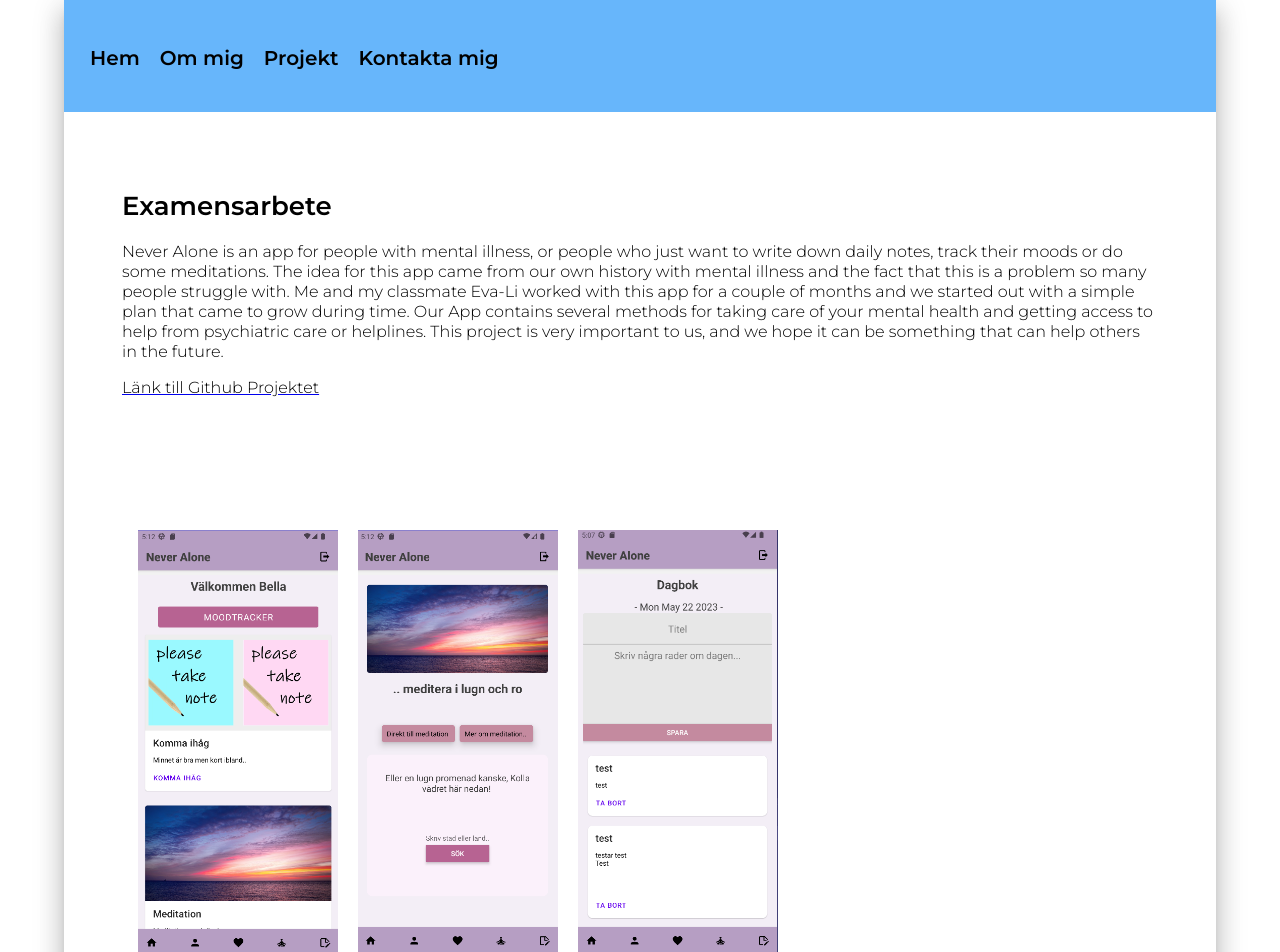
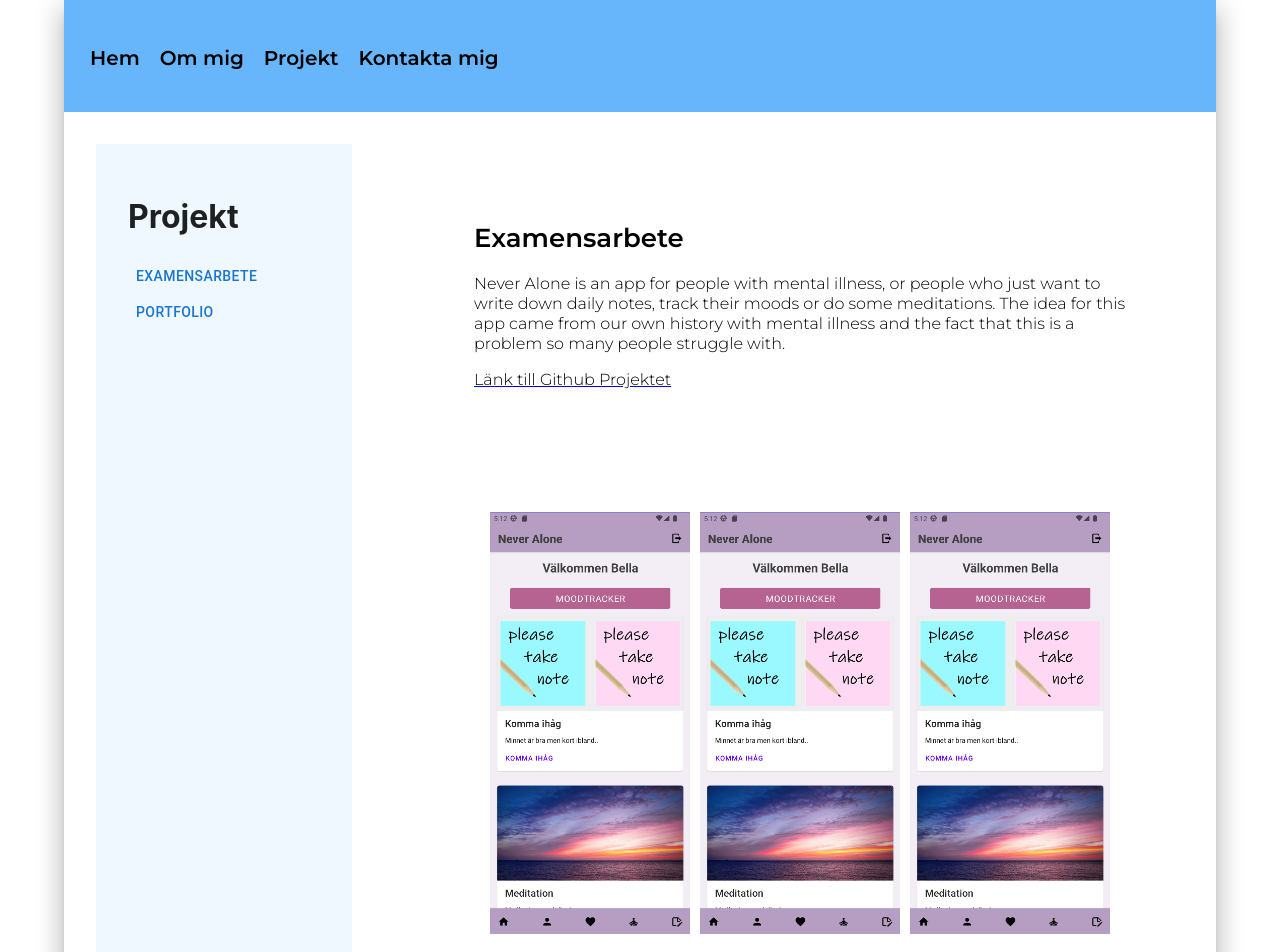
Before and after one commit to isabellaes/portfolio, a React (Create React App) app: page /projects in a window 1280 px wide. Shown: the top 952 px of the page. Built offline with nearby package versions, Linux system fonts and the light colour scheme.

Commit message:
update productpage and form layout

```diff
--- a/package.json
+++ b/package.json
@@ -3,6 +3,7 @@
   "version": "0.1.0",
   "private": true,
   "dependencies": {
+    "@emailjs/browser": "^3.11.0",
     "@emotion/react": "^11.11.1",
     "@emotion/styled": "^11.11.0",
     "@mui/icons-material": "^5.14.9",
@@ -14,6 +15,7 @@
     "@types/node": "^16.18.50",
     "@types/react": "^18.2.21",
     "@types/react-dom": "^18.2.7",
+    "email-js": "^2.0.2",
     "react": "^18.2.0",
     "react-dom": "^18.2.0",
     "react-scripts": "5.0.1",
--- a/src/components/ContactForm.tsx
+++ b/src/components/ContactForm.tsx
@@ -1,38 +1,109 @@
 import Box from "@mui/material/Box";
 import TextField from "@mui/material/TextField";
-import { Button } from "@mui/material";
+import { Alert, Button } from "@mui/material";
 import "../style/pagelayout.css";
+import emailjs from "@emailjs/browser";
+import React, { useRef, useState } from "react";
+import { Form } from "react-router-dom";
+import { useNavigate } from "react-router-dom";
 
 const ContactForm = () => {
+  const [name, setName] = useState<string>("");
+  const [email, setEmail] = useState("");
+  const [message, setMessage] = useState("");
+
+  const navigate = useNavigate();
+
+  const sendEmail = (e: { preventDefault: () => void }) => {
+    e.preventDefault();
+    const emailmessage = {
+      name: name,
+      email: email,
+      message: message,
+    };
+    console.log("test");
+
+    emailjs
+      .send(
+        "service_0zqihxk",
+        "template_mr474fg",
+        emailmessage,
+        "5KAAPu8vXIV-IniE2"
+      )
+      .then(
+        (result) => {
+          // show the user a success message
+          alert("Meddelande skickat!");
+          navigate("/contact");
+        },
+        (error) => {
+          // show the user an error
+          alert("Error");
+          navigate("/contact");
+        }
+      );
+  };
   return (
-    <Box sx={{ flexGrow: 1 }} className={"form-container"}>
+    <Box sx={{ flexGrow: 1 }}>
+      <form onSubmit={sendEmail} className={"form-container"}>
         <TextField
+          required
           id="outlined-basic"
           label="Namn"
           variant="outlined"
-        style={{ margin: "10px" }}
+          style={{ margin: "10px", width: "15em" }}
+          onChange={(e) => setName(e.target.value)}
         />
         <TextField
+          required
           id="outlined-basic"
           label="E-post"
           variant="outlined"
-        style={{ margin: "10px" }}
+          style={{ margin: "10px", width: "15em" }}
+          onChange={(e) => setEmail(e.target.value)}
         />
         <TextField
+          required
           id="outlined-multiline-static"
           label="Meddelande"
           multiline
           rows={4}
-        style={{ margin: "10px" }}
+          style={{ margin: "10px", width: "15em" }}
+          onChange={(e) => setMessage(e.target.value)}
         />
-      <Button
-        variant="contained"
-        style={{ width: "fit-content", margin: "10px" }}
-      >
+        <Button type="submit" variant="contained" className="submit-button">
           Skicka
         </Button>
+      </form>
     </Box>
   );
 };
 
 export default ContactForm;
+
+/* import emailjs from "@emailjs/browser";
+import React, { useRef } from "react";
+
+const ContactForm = () => {
+  const form = useRef("");
+  const sendEmail = (e: React.FormEvent<HTMLFormElement>) => {
+    e.preventDefault(); // prevents the page from reloading when you hit “Send”
+
+    emailjs
+      .sendForm(
+        "service_0zqihxk",
+        "Gmail",
+        e.currentTarget,
+        "5KAAPu8vXIV-IniE2"
+      )
+      .then(
+        (result) => {
+          // show the user a success message
+          console.log("Sucess");
+        },
+        (error) => {
+          // show the user an error
+          console.log("Error");
+        }
+      );
+  }; */
--- /dev/null
+++ b/src/components/Project.tsx
@@ -0,0 +1,36 @@
+import { Box } from "@mui/material";
+import Exarbete from "../assets/Start.png";
+
+interface props {
+  title: string;
+  description: string;
+  linktogit?: string;
+  img?: string;
+}
+const Project = (props: props) => {
+  return (
+    <Box>
+      <div className={"container-2"}>
+        <div className={"div2"}>
+          <p className={"bold-text"}>{props.title}</p>
+          <p>{props.description}</p>
+          <a href={props.linktogit}>
+            <p>Länk till Github Projektet</p>
+          </a>
+        </div>
+      </div>
+
+      {props.img ? (
+        <div className={"container"}>
+          <img src={Exarbete} alt="Bild på startsida" className={"img-app"} />
+          <img src={Exarbete} alt="Bild på startsida" className={"img-app"} />
+          <img src={Exarbete} alt="Bild på startsida" className={"img-app"} />
+        </div>
+      ) : (
+        <p></p>
+      )}
+    </Box>
+  );
+};
+
+export default Project;
--- a/src/pages/ContactPage.tsx
+++ b/src/pages/ContactPage.tsx
@@ -9,8 +9,9 @@ import GitHubIcon from "@mui/icons-material/GitHub";
 const ContactPage = () => {
   return (
     <Container>
-      <Paper>
+      <Paper elevation={16}>
         <NavBar></NavBar>
+
         <div className={"container-2"}>
           <p className={"bold-text"}>Kontakta mig</p>
 
--- a/src/pages/ProjectsPage.tsx
+++ b/src/pages/ProjectsPage.tsx
@@ -1,4 +1,4 @@
-import { Container, Paper, Typography } from "@mui/material";
+import { Button, Container, Paper, Typography } from "@mui/material";
 import NavBar from "../components/NavBar";
 import "../style/pagelayout.css";
 import start from "../assets/Start.png";
@@ -7,46 +7,56 @@ import dagbok from "../assets/dagbok.png";
 import dailynote from "../assets/Kommaihåg.png";
 import moodtracker from "../assets/moodtracker.png";
 import Footer from "../components/Footer";
+import Project from "../components/Project";
+import "../utils/data";
+import { useState } from "react";
+import { project1, project2, project3 } from "../utils/data";
+import Tabs from "@mui/material/Tabs";
+import Tab from "@mui/material/Tab";
 
 const ProjectsPage = () => {
+  interface project {
+    title: string;
+    description: string;
+    linktogit?: string;
+    img?: string;
+  }
+  const [project, setProject] = useState<project>(project1);
+
+  function handleOnChange(value: string) {
+    if (value === project1.title) {
+      setProject(project1);
+    } else if (value === project2.title) {
+      setProject(project2);
+    } else if (value === project3.title) {
+      setProject(project3);
+    }
+  }
+
   return (
     <Container>
       <Paper elevation={16}>
         <NavBar></NavBar>
-        <div className={"container-2"}>
-          <div className={"div2"}>
-            <p className={"bold-text"}>Examensarbete</p>
-            <p>
-              Never Alone is an app for people with mental illness, or people
-              who just want to write down daily notes, track their moods or do
-              some meditations. The idea for this app came from our own history
-              with mental illness and the fact that this is a problem so many
-              people struggle with. Me and my classmate Eva-Li worked with this
-              app for a couple of months and we started out with a simple plan
-              that came to grow during time. Our App contains several methods
-              for taking care of your mental health and getting access to help
-              from psychiatric care or helplines. This project is very important
-              to us, and we hope it can be something that can help others in the
-              future.
-            </p>
-            <a href="https://github.com/isabellaes/Never-alone">
-              <p>Länk till Github Projektet</p>
-            </a>
+        <div className={"container-projects"}>
+          <div className={"menu-container"}>
+            <h1>Projekt</h1>
+            <Button onClick={() => handleOnChange("Examensarbete")}>
+              Examensarbete
+            </Button>
+            <Button onClick={() => handleOnChange("Portfolio")}>
+              Portfolio
+            </Button>
+          </div>
+          <div className={"content-container"}>
+            <Project
+              title={project.title}
+              description={project.description}
+              linktogit={project.linktogit}
+              img={project.img}
+            ></Project>
           </div>
         </div>
-        <div className={"container"}>
-          <img src={start} alt="Bild på startsida" className={"img-app"} />
-          <img src={meditation} alt="Bild på startsida" className={"img-app"} />
-          <img src={dagbok} alt="Bild på startsida" className={"img-app"} />
-        </div>
-        <div className="container">
-          <img src={dailynote} alt="Bild på startsida" className={"img-app"} />
-          <img
-            src={moodtracker}
-            alt="Bild på startsida"
-            className={"img-app"}
-          />
-        </div>
+
         <Footer></Footer>
       </Paper>
     </Container>
--- a/src/style/pagelayout.css
+++ b/src/style/pagelayout.css
@@ -21,7 +21,7 @@ p {
 
 .img-app {
   width: 200px;
-  padding: 10px;
+  padding-left: 10px;
 }
 .bold-text {
   font-size: 26px;
@@ -56,6 +56,7 @@ p {
   width: 30%;
   padding: 10px;
   line-height: 15px;
+  padding-top: 5em;
 }
 
 .div4 {
@@ -77,6 +78,9 @@ p {
   padding: 2rem;
   font-family: "Montserrat", sans-serif;
   margin: 2rem;
+  align-items: center;
+  /*   border: 5px solid rgb(103, 182, 251); */
+  width: fit-content;
 }
 
 .footer {
@@ -84,6 +88,7 @@ p {
   flex-direction: row;
   margin: 2rem;
   padding: 2rem;
+  border-top: 1px solid rgb(103, 182, 251);
 }
 
 .padding-left {
@@ -95,3 +100,28 @@ p {
   flex-direction: row;
   padding-left: 3em;
 }
+
+.submit-button {
+  width: fit-content;
+}
+
+.menu-container {
+  flex-direction: column;
+  width: 20%;
+  background-color: aliceblue;
+  /* border: 1px solid rgb(103, 182, 251); */
+  padding: 2em;
+  margin: 2em;
+}
+
+.content-container {
+  flex-direction: column;
+  width: 80%;
+  padding: 2em;
+}
+
+.container-projects {
+  display: flex;
+  flex-direction: row;
+  height: max-content 100vh;
+}
--- /dev/null
+++ b/src/utils/data.ts
@@ -0,0 +1,28 @@
+export interface project {
+  title: string;
+  description: string;
+  linktogit?: string;
+  img?: string;
+}
+
+export const project1: project = {
+  title: "Examensarbete",
+  description:
+    "Never Alone is an app for people with mental illness, or people who just want to write down daily notes, track their moods or do some meditations. The idea for this app came from our own history with mental illness and the fact that this is a problem so many people struggle with.",
+  linktogit: "https://github.com/isabellaes/Never-alone",
+  img: "../assets/Start.png",
+};
+
+export const project2: project = {
+  title: "Portfolio",
+  description: "Hemsida byggd med React, Typescript, Css, Html",
+  linktogit: "https://github.com/isabellaes/portfolio",
+};
+
+export const project3: project = {
+  title: "Examensarbete",
+  description:
+    "Never Alone is an app for people with mental illness, or people who just want to write down daily notes, track their moods or do some meditations. The idea for this app came from our own history with mental illness and the fact that this is a problem so many people struggle with.",
+  linktogit: "https://github.com/isabellaes/Never-alone",
+  img: "../assets/Start.png",
+};
```
Also changed, not shown: 1 other file (tests, documents, lock files or other folders). Lines whose indentation alone changed are shown as unchanged.
